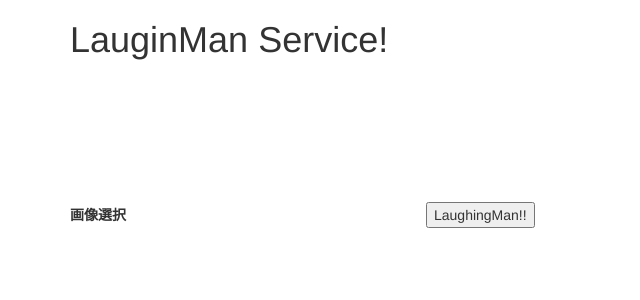
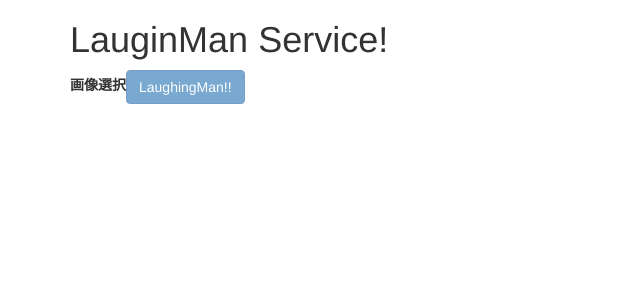
Before and after one commit to h-reader/laughing-man, an Angular app: page / in a window 1280 px wide. Shown: the top 300 px of the page, without its empty margins (0-640 px from the left). Built offline with nearby package versions, Linux system fonts and the light colour scheme; what ng2-bootstrap would draw is missing.

Commit message:
canvasの表示、convertボタンが押下可能の状態を画像読込状態のみに限定する

```diff
--- a/src/app/laughing-man/laughing-man.component.html
+++ b/src/app/laughing-man/laughing-man.component.html
@@ -1,6 +1,6 @@
 <label for="fileInput">
     画像選択
-    <input #fileInput id="fileInput" type="file" style="display: none" (change)="showImage4Canvas(fileInput)" />
+    <input #fileInput id="fileInput" type="file" (change)="showImage4Canvas(fileInput)" />
 </label>
-<canvas id="dropCanvas" #dropCanvas [hidden]="fileInput.files == null"></canvas>
-<button (click)="convertImage()">LaughingMan!!</button>
+<canvas id="dropCanvas" [hidden]="isSetImage() == false" #dropCanvas ></canvas>
+<button class="btn btn-primary" [disabled]="isSetImage() == false" (click)="convertImage()">LaughingMan!!</button>
--- a/src/app/laughing-man/laughing-man.component.scss
+++ b/src/app/laughing-man/laughing-man.component.scss
@@ -0,0 +1,3 @@
+#fileInput {
+    display: none;
+}
--- a/src/app/laughing-man/laughing-man.component.ts
+++ b/src/app/laughing-man/laughing-man.component.ts
@@ -15,6 +15,7 @@ export class LaughingManComponent implements OnInit {
   /** 画像選択後に表示するキャンバス */
   @ViewChild('dropCanvas') dropCanvas;
 
+  /** コンストラクタ */
   constructor(private laughingManService: LaughingManService) { }
 
   ngOnInit() {
@@ -32,9 +33,17 @@ export class LaughingManComponent implements OnInit {
     }
   }
 
+  /**
+   * ロードした画像の顔部分を変更する
+   */
   public convertImage() {
-
     this.laughingManService.convertImage();
   }
 
+  /**
+   * キャンバスにイメージがセットされているか
+   */
+  public isSetImage(): boolean {
+    return (this.laughingManService.isSetImage());
+  }
 }
--- a/src/app/laughing-man/laughing-man.service.ts
+++ b/src/app/laughing-man/laughing-man.service.ts
@@ -8,6 +8,8 @@ export class LaughingManService {
 
   /** 画像変換用のcanvas */
   private canvas: HTMLCanvasElement;
+  /** canvasに描画するイメージ */
+  private loadImage: HTMLImageElement;
 
   constructor() { }
 
@@ -40,15 +42,17 @@ export class LaughingManService {
     // blobデータをcanvasに書き込み
     const ctx = this.canvas.getContext('2d');
     const canvas = this.canvas;
+    this.loadImage = new Image();
+    const loadImage= this.loadImage;
     const reader = new FileReader();
-    const image = new Image();
+
     reader.onload = (function(theFile) {
-      image.onload = function() {
-        canvas.width = image.width;
-        canvas.height = image.height;
-        ctx.drawImage(image, 0, 0, image.width, image.height);
+      loadImage.onload = function() {
+        canvas.width = loadImage.width;
+        canvas.height = loadImage.height;
+        ctx.drawImage(loadImage, 0, 0, loadImage.width, loadImage.height);
       };
-      image.src = this.result;
+      loadImage.src = this.result;
     });
     reader.readAsDataURL(blob);
     return true;
@@ -77,12 +81,17 @@ export class LaughingManService {
     tracking.track('#dropCanvas', tracker);
   }
 
+  /**
+   * キャンバスにイメージがセットされているか否か
+   */
+  public isSetImage(): boolean {
+    return this.canvas != null && this.loadImage != null;
+  }
 
   /**
    * キャンバスがセットされているどうか
    */
   private isSetCanvas(): boolean {
-
     return this.canvas != null;
   }
 
@@ -97,6 +106,7 @@ export class LaughingManService {
     }
     const ctx = this.canvas.getContext('2d');
     ctx.clearRect(0, 0, this.canvas.width, this.canvas.height);
+    this.loadImage = null;
   }
 
   /**
```
